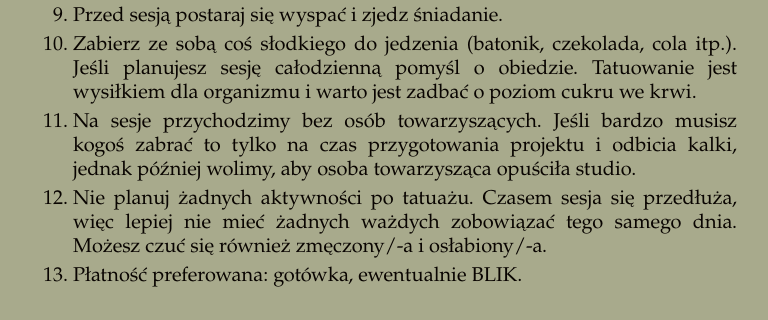
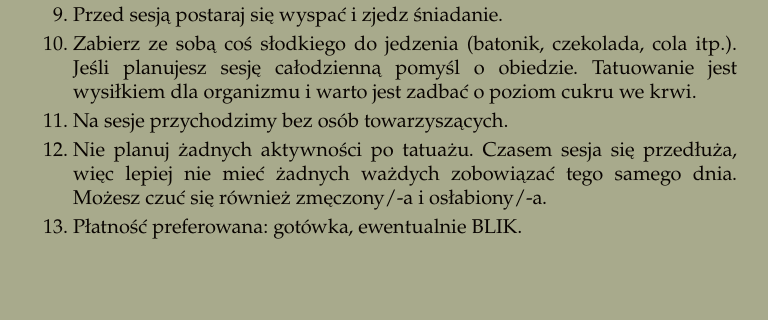
Before and after one commit to Cy4n1d3Blu3/tatusze, a plain HTML site: page index.html in a window 1280 px wide. Shown: the part 4834-5154 px from the top of the page, without its empty margins (415-1183 px from the left). Drawn offline with nearby package versions, Linux system fonts and the light colour scheme.

Commit message:
Update index.html

```diff
--- a/index.html
+++ b/index.html
@@ -118,7 +118,7 @@
 					<li>Jeśli chcesz możesz samodzielnie ogolić tatuowane miejsce (rano w dniu sesji lub wieczór przed sesją).</li>
 					<li>Przed sesją postaraj się wyspać i zjedz śniadanie.</li>
 					<li>Zabierz ze sobą coś słodkiego do jedzenia (batonik, czekolada, cola itp.). Jeśli planujesz sesję całodzienną pomyśl o obiedzie. Tatuowanie jest wysiłkiem dla organizmu i warto jest zadbać o poziom cukru we krwi.</li>
-					<li>Na sesje przychodzimy bez osób towarzyszących. Jeśli bardzo musisz kogoś zabrać to tylko na czas przygotowania projektu i odbicia kalki, jednak później wolimy, aby osoba towarzysząca opuściła studio.</li>
+					<li>Na sesje przychodzimy bez osób towarzyszących.</li>
 					<li>Nie planuj żadnych aktywności po tatuażu. Czasem sesja się przedłuża, więc lepiej nie mieć żadnych ważdych zobowiązać tego samego dnia. Możesz czuć się również zmęczony/-a i osłabiony/-a.</li>
 					<li>Płatność preferowana: gotówka, ewentualnie BLIK.</li>
 				</ol>
```
